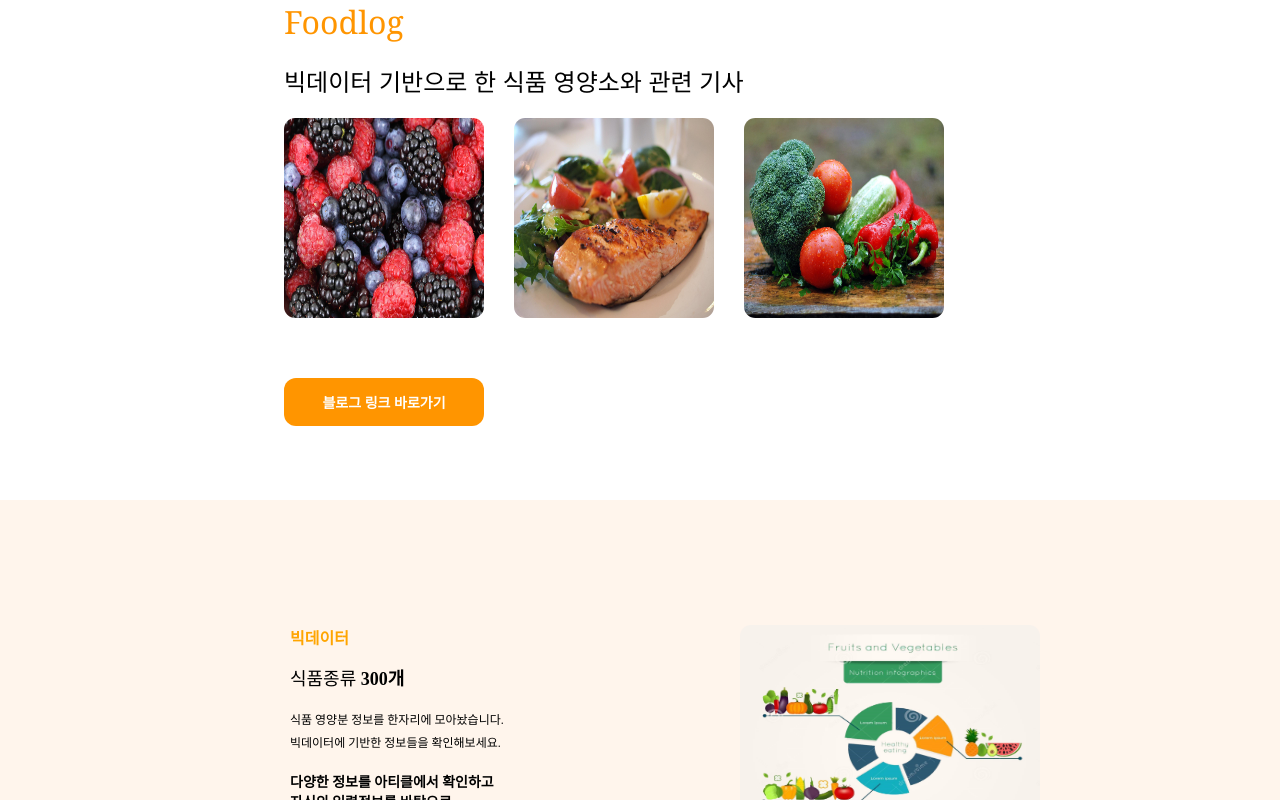
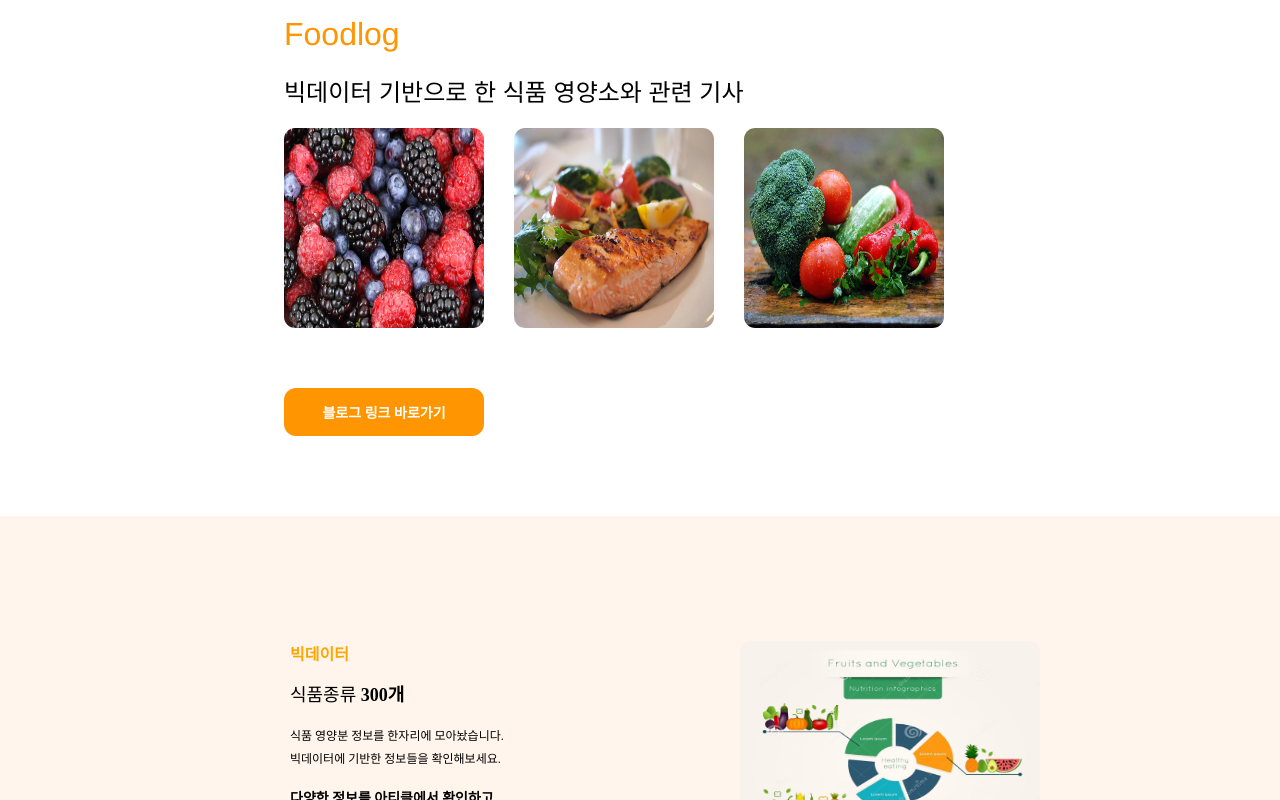
Before and after one commit to jjs0211/EliceWebProject2, a React (Create React App) app in the folder front/: page / in a window 1280 px wide. Shown: the top 800 px of the page. Built offline with nearby package versions, Linux system fonts and the light colour scheme; no server answers.

Commit message:
디자인 정리

```diff
--- a/front/src/css/blog/BlogMiddleAritcle.css
+++ b/front/src/css/blog/BlogMiddleAritcle.css
@@ -2,6 +2,7 @@
   margin: 0;
   background-color: #F2F2F2;
   text-align: center;
+  font-family: 'Franklin Gothic Medium', 'Arial Narrow', Arial, sans-serif;
   font-size: 2rem;
   font-weight: 800;
 }
--- a/front/src/css/blog/BlogTail.css
+++ b/front/src/css/blog/BlogTail.css
@@ -8,6 +8,7 @@
 
 .blogTailTitle {
   font-size: 1.8rem;
+  font-family: 'Franklin Gothic Medium', 'Arial Narrow', Arial, sans-serif;
   color: white;
   margin: 0;
 }
--- a/front/src/css/main/Main.css
+++ b/front/src/css/main/Main.css
@@ -7,21 +7,19 @@
   width: 100%;
   height: 31.25rem;
   background-color: white;
-
+  padding-top: 1rem;
 }
 
 .mainMiddleContainer {
   width: 100%;
   height: 31.25rem;
   background-color: #FFF5EC;
-
 }
 
 .mainTailContainer {
   width: 100%;
   height: 31.25rem;
   background-color: white;
-
 }
 
 
--- a/front/src/css/main/MainHeader.css
+++ b/front/src/css/main/MainHeader.css
@@ -24,12 +24,11 @@ height: 31.25rem;
 }
 
 
-
 .HeaderTitle {
   width: 100%;
   margin-bottom: 1.25rem;
   font-size: 2rem;
-  font-family: Georgia, 'Times New Roman', Times, serif;
+  font-family: 'Franklin Gothic Medium', 'Arial Narrow', Arial, sans-serif;
   color:#ff9500;
 
 }
@@ -37,8 +36,9 @@ height: 31.25rem;
 .HeaderTitle2 {
   width: 100%;
   margin-bottom: 1.25rem;
-  font-family: Arial, Helvetica, sans-serif;
+  font-family: 'Franklin Gothic Medium', 'Arial Narrow', Arial, sans-serif;
   font-size: 1.5rem;
+  font-weight: 500;
   color: black;
 }
 
@@ -46,7 +46,7 @@ height: 31.25rem;
   width: 100%;
   margin-bottom: 1.875rem;
   font-size: 1.5rem;
-  font-family: 'Gill Sans', 'Gill Sans MT', Calibri, 'Trebuchet MS', sans-serif;
+  font-family: 'Franklin Gothic Medium', 'Arial Narrow', Arial, sans-serif;
   font-weight: bold;
 }
 
```
